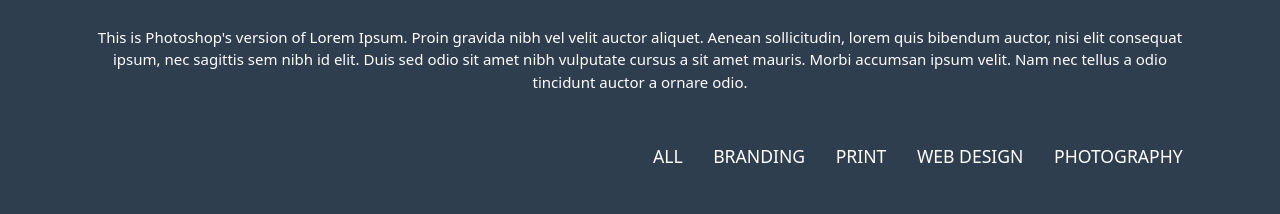
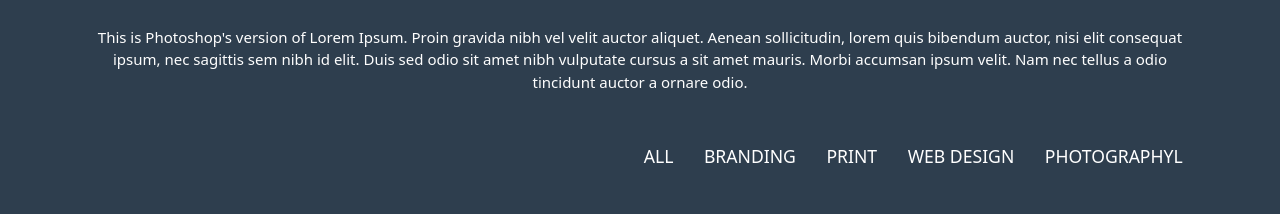
Before and after one commit to mehedi-hasan-anik/above, a React (Create React App) app: page / in a window 1280 px wide. Shown: the part 1520-1734 px from the top of the page. Built offline with nearby package versions, Linux system fonts and the light colour scheme.

Commit message:
contextApiEdit

```diff
--- a/src/components/PhotoGallary/index.jsx
+++ b/src/components/PhotoGallary/index.jsx
@@ -1,10 +1,15 @@
-import React, { useContext } from "react";
+import React, { useContext, useEffect } from "react";
 import { userContext } from "../../App";
 import "./PhotoGallary.css";
 import SinglePhoto from "../SinglePhoto";
+import workData from "../../data/work-area.json";
 
 function PhotoGallary() {
   const [photoItems, setPhotoItems] = useContext(userContext);
+  useEffect(() => {
+    setPhotoItems(workData.slice(0, 8));
+  }, []);
+
   return (
     <div className="row photo-gallary">
       {photoItems &&
--- a/src/components/WorkArea/index.jsx
+++ b/src/components/WorkArea/index.jsx
@@ -1,25 +1,11 @@
-import React, { useContext, useEffect } from "react";
+import React from "react";
 import "./WorkArea.css";
 import aroowIcon from "../image/arrow1.png";
-import workData from "../../data/work-area.json";
-import { NavLink } from "react-router-dom";
 import WorkHeader from "../WorkHeader";
-import { userContext } from "../../App";
 import PhotoGallary from "../PhotoGallary";
+import WorkLink from "../WorkLink";
 
 function WorkArea() {
-  // const [photoItems, setPhotoItems] = useState([]);
-  const [photoItems, setPhotoItems] = useContext(userContext);
-
-  useEffect(() => {
-    setPhotoItems(workData.slice(0, 8));
-  }, []);
-
-  const photoHandler = (event) => {
-    const photoName = event.target.textContent.toLowerCase();
-    const selectedFood = workData.filter((item) => item.name === photoName);
-    setPhotoItems(selectedFood);
-  };
   return (
     <div>
       <div className="works-section" id="work">
@@ -43,81 +29,11 @@ function WorkArea() {
               >
                 <nav className="resp-tabs-list">
                   <ul>
-                    <li
-                      className="resp-tab-item resp-tab-active"
-                      aria-controls="tab_item-0"
-                      role="tab"
-                    >
-                      <NavLink
-                        exact
-                        to="/"
-                        activeClassName="selected"
-                        onClick={photoHandler}
-                        className="tm-paging-link"
-                      >
-                        ALL
-                      </NavLink>
-                    </li>
-                    <li
-                      className="resp-tab-item resp-tab-active"
-                      aria-controls="tab_item-0"
-                      role="tab"
-                    >
-                      <NavLink
-                        exact
-                        to="/"
-                        activeClassName="selected"
-                        onClick={photoHandler}
-                        className="tm-paging-link"
-                      >
-                        BRANDING
-                      </NavLink>
-                    </li>
-                    <li
-                      className="resp-tab-item resp-tab-active"
-                      aria-controls="tab_item-0"
-                      role="tab"
-                    >
-                      <NavLink
-                        exact
-                        to="/"
-                        activeClassName="selected"
-                        onClick={photoHandler}
-                        className="tm-paging-link"
-                      >
-                        PRINT
-                      </NavLink>
-                    </li>
-                    <li
-                      className="resp-tab-item resp-tab-active"
-                      aria-controls="tab_item-0"
-                      role="tab"
-                    >
-                      <NavLink
-                        exact
-                        to="/"
-                        activeClassName="selected"
-                        onClick={photoHandler}
-                        className="tm-paging-link"
-                      >
-                        WEB DESIGN
-                      </NavLink>
-                    </li>
-                    <li
-                      className="resp-tab-item resp-tab-active"
-                      aria-controls="tab_item-0"
-                      role="tab"
-                    >
-                      <NavLink
-                        exact
-                        to="/"
-                        activeClassName="selected"
-                        onClick={photoHandler}
-                        className="tm-paging-link"
-                      >
-                        PHOTOGRAPHY
-                      </NavLink>
-                    </li>
+                    <WorkLink title="ALL" />
+                    <WorkLink title="BRANDING" />
+                    <WorkLink title="PRINT" />
+                    <WorkLink title="WEB DESIGN" />
+                    <WorkLink title="PHOTOGRAPHYL" />
                   </ul>
                 </nav>
                 <PhotoGallary />
--- /dev/null
+++ b/src/components/WorkLink/index.jsx
@@ -0,0 +1,35 @@
+import React, { useContext } from "react";
+import { userContext } from "../../App";
+import "./WorkLink.css";
+import workData from "../../data/work-area.json";
+import { NavLink } from "react-router-dom";
+
+function WorkLink({ title }) {
+  const [photoItems, setPhotoItems] = useContext(userContext);
+
+  const photoHandler = (event) => {
+    const photoName = event.target.textContent.toLowerCase();
+    const selectedFood = workData.filter((item) => item.name === photoName);
+    setPhotoItems(selectedFood);
+  };
+
+  return (
+    <li
+      className="resp-tab-item resp-tab-active"
+      aria-controls="tab_item-0"
+      role="tab"
+    >
+      <NavLink
+        exact
+        to="/"
+        activeClassName="selected"
+        onClick={photoHandler}
+        className="tm-paging-link"
+      >
+        {title}
+      </NavLink>
+    </li>
+  );
+}
+
+export default WorkLink;
```
Also changed, not shown: src/components/WorkLink/WorkLink.css (added).
